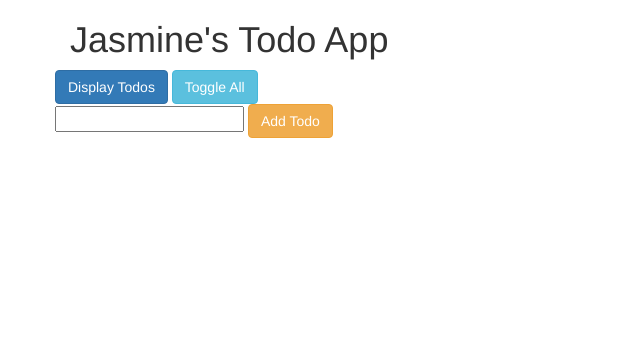
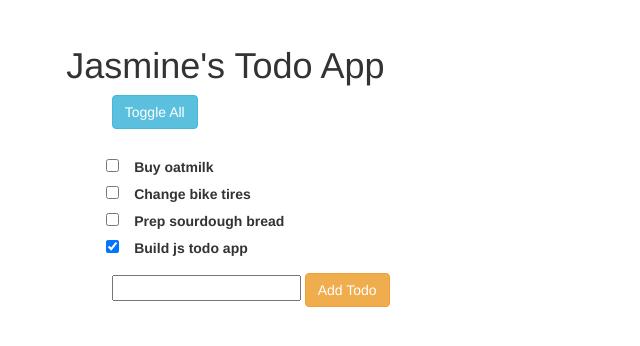
Before and after one commit to jasminechao/todo-js-app, a plain HTML site: page index.html in a window 1280 px wide. Shown: the whole page, without its empty margins (0-640 px from the left). Drawn offline with nearby package versions, Linux system fonts and the light colour scheme.

Commit message:
added checkboxes to show completed status, and added bootstrap UI

```diff
--- a/index.css
+++ b/index.css
@@ -0,0 +1,15 @@
+.spaced {
+  margin: 2% 4%;
+}
+
+.left-margin {
+  margin-left: 4%;
+}
+
+ul {
+  list-style-type: none;
+}
+
+ul .form-check-input {
+  margin-right: 15px;
+}
--- a/index.html
+++ b/index.html
@@ -10,27 +10,39 @@
       integrity="sha384-BVYiiSIFeK1dGmJRAkycuHAHRg32OmUcww7on3RYdg4Va+PmSTsz/K68vbdEjh4u"
       crossorigin="anonymous"
     />
+    <link rel="stylesheet" href="index.css" />
   </head>
   <body>
-    <div class="container">
-      <h1>Jasmine's Todo App</h1>
-      <div class="row">
-        <button
-          id="displayButton"
-          onClick="handlers.displayTodos();"
-          class="btn btn-primary"
-        >
-          Display Todos
-        </button>
+    <div class="container spaced">
+      <div class="header">
+        <h1>Jasmine's Todo App</h1>
         <button
           id="toggleButton"
           onClick="handlers.toggleAll();"
-          class="btn btn-Info"
+          class="btn btn-Info left-margin"
         >
           Toggle All
         </button>
       </div>
-      <div class="row">
+    </div>
+    <div class="container spaced">
+      <ul id="todo-list">
+        <li>
+          <div class="form-check">
+            <input
+              class="form-check-input"
+              type="checkbox"
+              value=""
+              id="defaultCheck1"
+            />
+            <label class="form-check-label" for="defaultCheck1">
+              Default checkbox
+            </label>
+          </div>
+          Text here
+        </li>
+      </ul>
+      <div class="left-margin">
         <input id="todoInput" type="text" />
         <button
           id="addButton"
@@ -39,12 +51,7 @@
         >
           Add Todo
         </button>
-      </div>
     </div>
-    <div class="container">
-        <ul id="todo-list">
-
-        </ul>
     </div>
     <script src="index.js"></script>
   </body>
--- a/index.js
+++ b/index.js
@@ -1,20 +1,20 @@
-var todoList = {
+let todoList = {
   todos: [
     {
-      todoText: "item 1",
+      todoText: "Buy oatmilk",
       completed: false
     },
     {
-      todoText: "item 2",
-      completed: true
-    },
-    {
-      todoText: "item 3",
+      todoText: "Change bike tires",
       completed: false
     },
     {
-      todoText: "item 4",
+      todoText: "Prep sourdough bread",
       completed: false
+    },
+    {
+      todoText: "Build js todo app",
+      completed: true
     }
   ],
 
@@ -22,14 +22,25 @@ var todoList = {
     if (this.todos.length === 0) {
       console.log("Empty list");
     } else {
+      let todosUl = document.getElementById("todo-list");
+      todosUl.innerHTML = "";
       for (let i = 0; i < this.todos.length; i++) {
-        let todosUl = document.getElementById("todo-list");
         let todoLi = document.createElement("li");
 
-        todoLi.textContent =
-          this.todos[i].todoText + ", completed: " + this.todos[i].completed;
+        let todoGroup = document.createElement("div");
+        todoGroup.className = "form-check";
+        let label = document.createElement("label");
+        label.innerHTML = this.todos[i].todoText;
+        let checkbox = document.createElement("input");
 
-        todosUl.appendChild(todoLi);
+        checkbox.type = "checkbox";
+        checkbox.className = "form-check-input";
+        checkbox.checked = this.todos[i].completed;
+
+        label.prepend(checkbox);
+        todoGroup.appendChild(label);
+
+        todosUl.appendChild(todoGroup);
       }
     }
   },
@@ -123,3 +134,7 @@ let handlers = {
     // }
   }
 };
+
+window.onload = function() {
+  todoList.displayTodos();
+};
```
